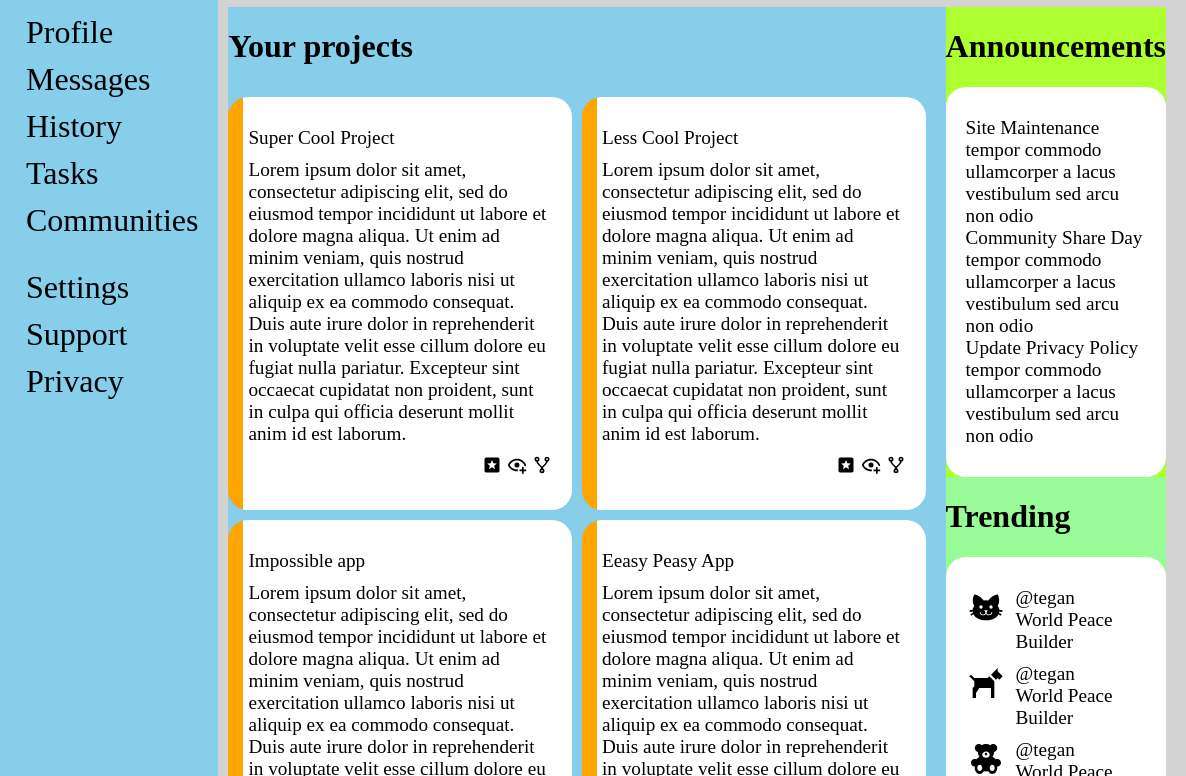
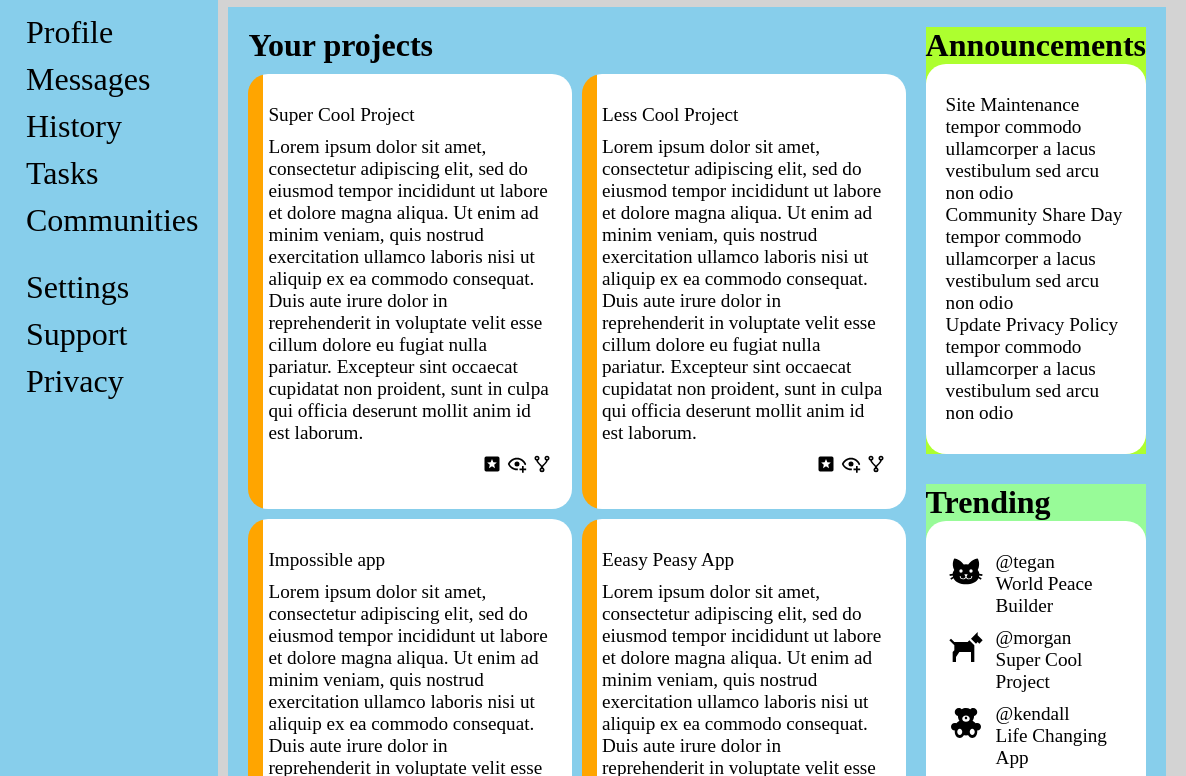
Before and after one commit to CTSDM/odin-admin-dashboard, a plain HTML site: page index.html in a window 1280 px wide. Shown: the part 163-939 px from the top of the page, 94-1280 px from the left. Drawn offline with Linux system fonts and the light colour scheme.

Commit message:
Sync sticky position of sidebar and right side info

```diff
--- a/index.html
+++ b/index.html
@@ -96,7 +96,7 @@
             <div class="main-content">
                 <div class="projects">
                     <div class="title">
-                        <h1>Your projects</h1>
+                        Your projects
                     </div>
                     <div class="projects-container">
                         <div class="project project-1">
@@ -182,7 +182,7 @@
                 <div class="right-info">
                     <div class="announcements">
                         <div class="title">
-                            <h1>Announcements</h1>
+                            Announcements
                         </div>
                         <div class="announcements-container">
                             <div class="announcement announcement-1">
@@ -213,7 +213,7 @@
                     </div>
                     <div class="trending">
                         <div class="title">
-                            <h1>Trending</h1>
+                            Trending
                         </div>
                         <div class="trending-container">
                             <div class="trending-1">
@@ -230,8 +230,8 @@
                                     <img src="./icons/dog-side.svg" alt="dog-profile-pic">
                                 </div>
                                 <div class="box">
-                                    <div class="author">@tegan</div>
-                                    <div class="author-title">World Peace Builder</div>
+                                    <div class="author">@morgan</div>
+                                    <div class="author-title">Super Cool Project</div>
                                 </div>
                             </div>
                             <div class="trending-3">
@@ -239,8 +239,8 @@
                                     <img src="./icons/teddy-bear.svg" alt="bear-profile-pic">
                                 </div>
                                 <div class="box">
-                                    <div class="author">@tegan</div>
-                                    <div class="author-title">World Peace Builder</div>
+                                    <div class="author">@kendall</div>
+                                    <div class="author-title">Life Changing App</div>
                                 </div>
                             </div>
                             <div class="trending-4">
@@ -248,8 +248,8 @@
                                     <img src="./icons/rabbit-variant-outline.svg" alt="rabbit-profile-pic">
                                 </div>
                                 <div class="box">
-                                    <div class="author">@tegan</div>
-                                    <div class="author-title">World Peace Builder</div>
+                                    <div class="author">@alex</div>
+                                    <div class="author-title">No Traffic Maker</div>
                                 </div>
                             </div>
                         </div>
--- a/style.css
+++ b/style.css
@@ -52,6 +52,7 @@ html {
     "projects right-info"
     "projects ..";
     gap: 20px;
+    padding: 20px;
 }
 
 .projects img {
@@ -86,13 +87,15 @@ html {
     grid-area: right-info;
     display: grid;
     position: sticky;
-    top: 0;
+    top: 20px;
+    gap: 30px;
 }
 
 .announcements {
     display: grid;
     grid-template-rows: auto 1fr;
     background: greenyellow;
+    align-content: start;
 }
 
 .announcements-container {
@@ -149,6 +152,9 @@ html {
     justify-self: start;
 }
 
+.trending .title,
+.projects .title,
+.announcements .title,
 .logo span {
     font-size: 2rem;
     font-weight: 700;
@@ -232,6 +238,6 @@ html {
 }
 
 .project {
-    background: linear-gradient(to right, orange 15px, white 0);
-    /* The above line is eqivalent to `linear-gradient(to right, red 20px, white 0%` */
+    background: linear-gradient(to right, orange 15px, white 15px 100%);
+    /* The above line is eqivalent to `linear-gradient(to right, red 15px, white 0%` */
 }
```
